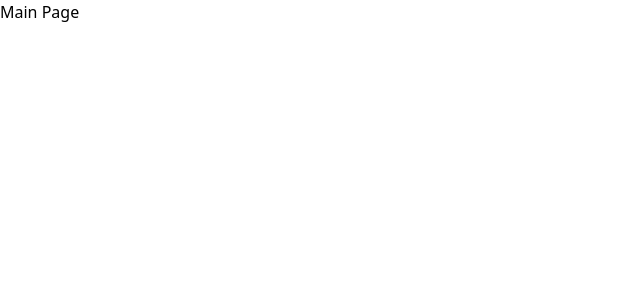
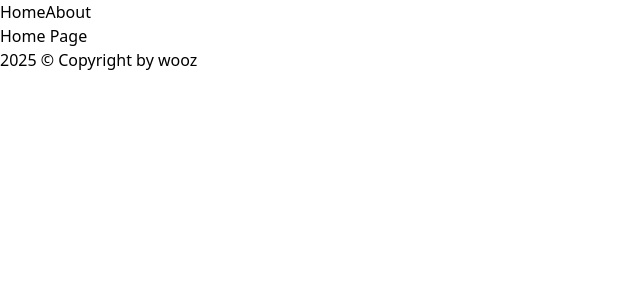
Before and after one commit to beenpow/AI_Journey_with_Me, a React (Vite) app in the folder 20250512_Web_APP/: page / in a window 1280 px wide. Shown: the top 300 px of the page, without its empty margins (0-640 px from the left). Built offline with nearby package versions, Linux system fonts and the light colour scheme.

Commit message:
05/15 - 2nd class - Creating 'main.tsx -> routes/layout/Default.tsx' -> routes/index.tsx' structure.

```diff
--- /dev/null
+++ b/20250512_Web_APP/src/components/Footer.tsx
@@ -0,0 +1,6 @@
+
+
+export default function Footer() {
+    const thisYear = new Date().getFullYear()
+    return <> {thisYear} &copy; Copyright by wooz</>
+}
--- /dev/null
+++ b/20250512_Web_APP/src/components/Header.tsx
@@ -0,0 +1,13 @@
+import { Link } from "react-router";
+
+export default function Header() {
+    return (
+        <header>
+            {/* a tag 는 페이지를 새로 고침하기때문에 손실이 크다. Link 라는 속성을 이용하자! */}
+            {/* <a href="/">Home</a>
+            <a href="/about">About</a> */}
+            <Link to="/">Home</Link>
+            <Link to="/about">About</Link>
+        </header>
+    )
+}
--- /dev/null
+++ b/20250512_Web_APP/src/routes/layouts/Default.tsx
@@ -0,0 +1,12 @@
+import Header from '@/components/Header'
+import Footer from '@/components/Footer'
+import { Outlet } from 'react-router'
+
+
+export default function Default() {
+    return <>
+        <Header />
+        <Outlet />
+        <Footer />
+    </>
+}
--- /dev/null
+++ b/20250512_Web_APP/src/routes/pages/About.tsx
@@ -0,0 +1,6 @@
+
+export default function About() {
+    return <>
+        <h1>About Page</h1>
+    </>
+}
--- /dev/null
+++ b/20250512_Web_APP/src/routes/pages/Home.tsx
@@ -0,0 +1,6 @@
+
+export default function Home() {
+    return <>
+        <h1>Home Page</h1>
+    </>
+}
```
Also changed, not shown: 20250512_Web_APP/src/routes/index.tsx (+10 -5 lines), 20250512_Web_APP/src/routes/pages/Movies.tsx (added, +9 -0 lines).
